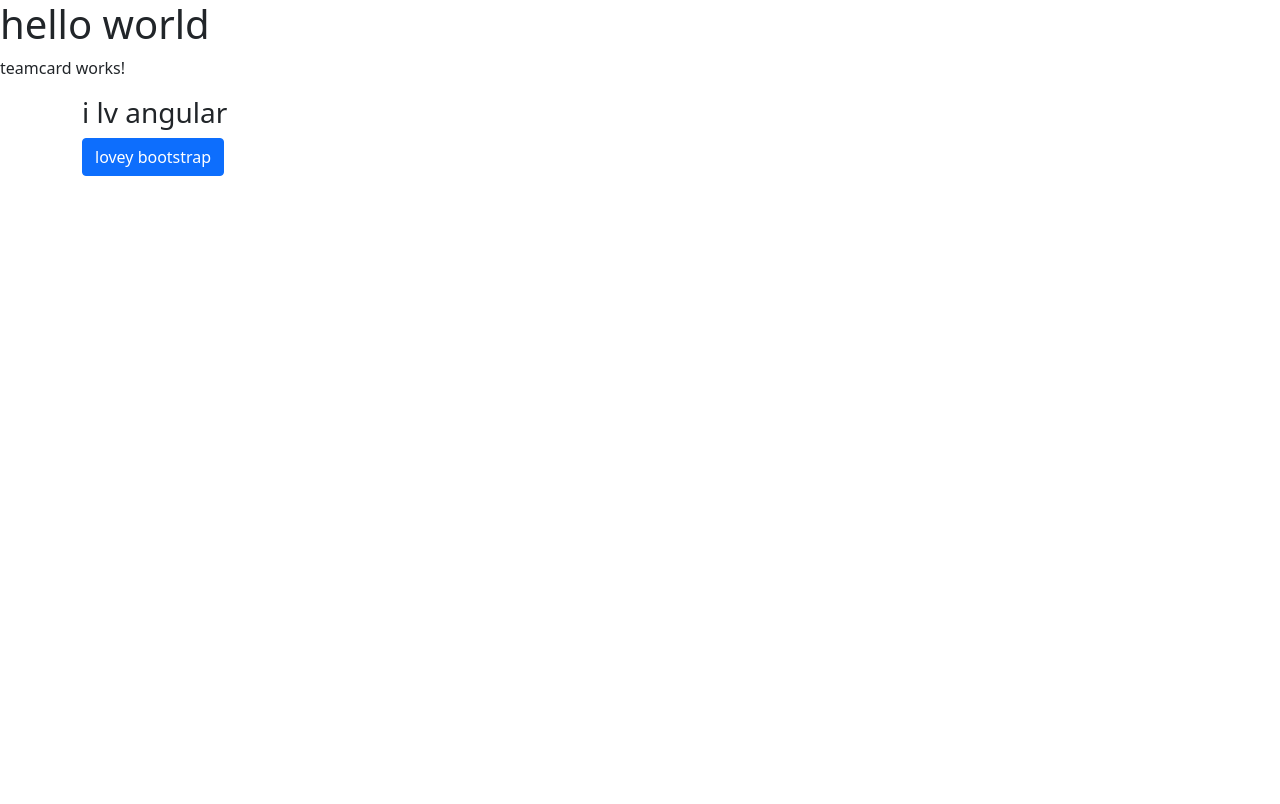
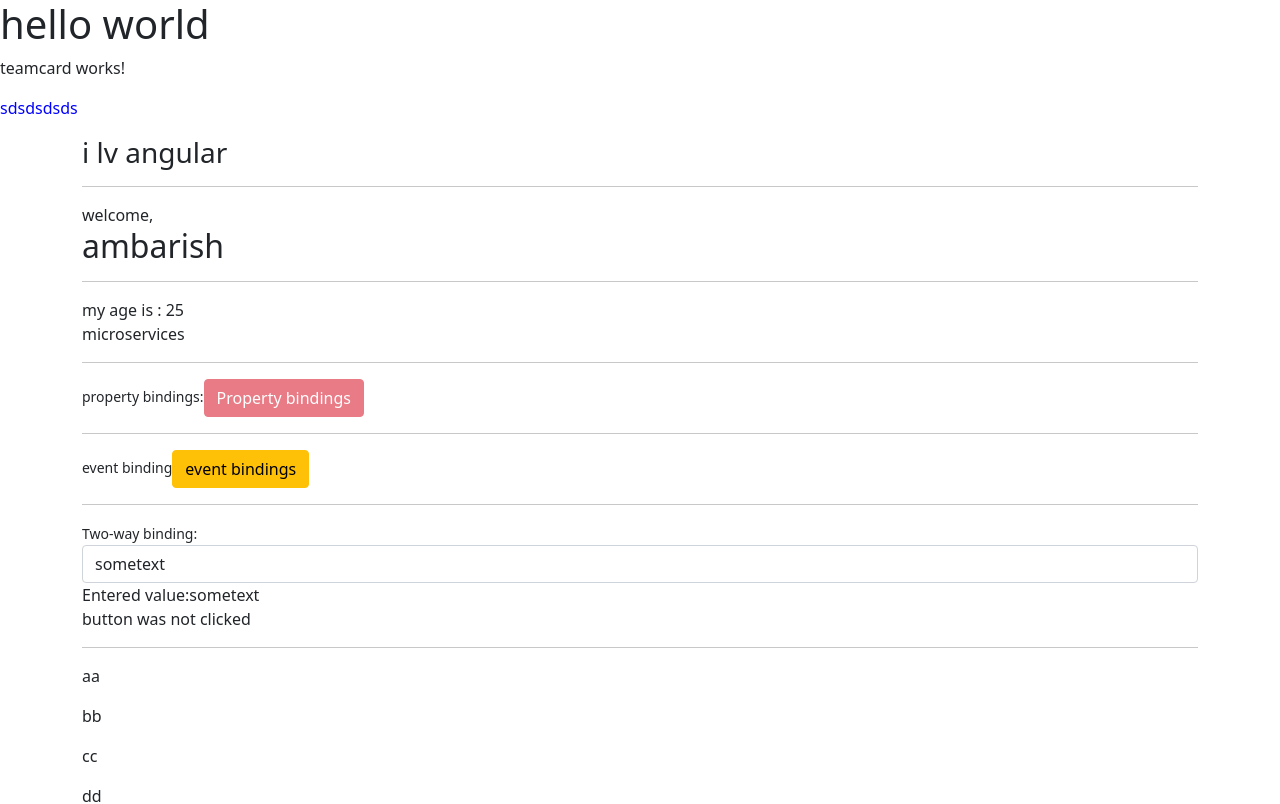
Before and after one commit to naveenj7/nj_fis_demo, an Angular app: page / in a window 1280 px wide. Shown: the top 804 px of the page. Built offline with nearby package versions, Linux system fonts and the light colour scheme.

Commit message:
adding directive

```diff
--- a/src/app/app.module.ts
+++ b/src/app/app.module.ts
@@ -1,6 +1,6 @@
 import { NgModule } from '@angular/core';
 import { BrowserModule } from '@angular/platform-browser';
-
+import { FormsModule } from '@angular/forms';
 import { AppRoutingModule } from './app-routing.module';
 import { AppComponent } from './app.component';
 import { LoginComponent } from './login/login.component';
@@ -18,7 +18,8 @@ import { TeamcardComponent } from './teamcard/teamcard.component';
   ],
   imports: [
     BrowserModule,
-    AppRoutingModule
+    AppRoutingModule,
+    FormsModule
   ],
   providers: [],
   bootstrap: [AppComponent]
--- a/src/app/manualcomponent/manualcomp.component.html
+++ b/src/app/manualcomponent/manualcomp.component.html
@@ -1,5 +1,33 @@
-
 <div class="container">
   <h3>i lv angular</h3>
-  <button class="btn btn-primary">lovey bootstrap</button>
+<hr>
+welcome, <h2 [innerText]="userName1"></h2>
+<hr>
+my age is : {{age}}
+<br>
+{{anyMethod()}}
+<hr>
+<small>property bindings:</small>
+<button class="btn btn-danger" [disabled]="somevariable">Property bindings</button>
+
+<hr>
+<small>event binding</small>
+
+<button class="btn btn-warning" (click)="clickEventMethod($event)">event bindings</button>
+<hr>
+<small>Two-way binding:<br></small>
+
+<input type="text" class="form-control" [(ngModel)]="twoway"/>
+Entered value:{{twoway}}
+
+<p *ngIf="btnClick; else marker1" >button was clicked</p>
+<ng-template #marker1>
+<p>button was not clicked</p>
+</ng-template>
+<hr>
+<p *ngFor="let val of vals">{{val}}</p>
+<hr>
+<p [ngStyle]="{backgroundColor: 'green'}">{{twoway}}</p>
+<hr>
+  <button class="btn btn-primary">lovely bootstrap</button>
 </div>
--- a/src/app/manualcomponent/manualcomp.component.ts
+++ b/src/app/manualcomponent/manualcomp.component.ts
@@ -7,4 +7,24 @@ import { Component } from '@angular/core';
 
 export class ManualcompComponent {
 
+  userName1:string = "ambarish";
+  age:number = 25;
+  twoWayBinding:string = "test of two way binding"
+  btnClick: boolean = false;
+  vals = ['aa','bb','cc','dd','ee'];
+
+  somevariable:boolean = true;
+
+  twoway:string = "sometext";
+  anyMethod(){
+    return "microservices";
+  }
+
+  clickEventMethod(e: any){
+
+    console.log(e);
+    alert("hello alert");
+  }
+
+
 }
--- a/src/app/teamcard/teamcard.component.html
+++ b/src/app/teamcard/teamcard.component.html
@@ -1 +1,2 @@
 <p>teamcard works!</p>
+<p [ngClass]="{hi: btnClicks === true }">sdsdsdsds</p>
--- a/src/app/teamcard/teamcard.component.scss
+++ b/src/app/teamcard/teamcard.component.scss
@@ -0,0 +1,3 @@
+.hi {
+  color: blue;
+}
--- a/src/app/teamcard/teamcard.component.ts
+++ b/src/app/teamcard/teamcard.component.ts
@@ -7,7 +7,7 @@ import { Component, OnInit } from '@angular/core';
 })
 
 export class TeamcardComponent implements OnInit {
-
+  btnClicks: boolean = true;
   constructor() { }
 
   ngOnInit(): void {
```
